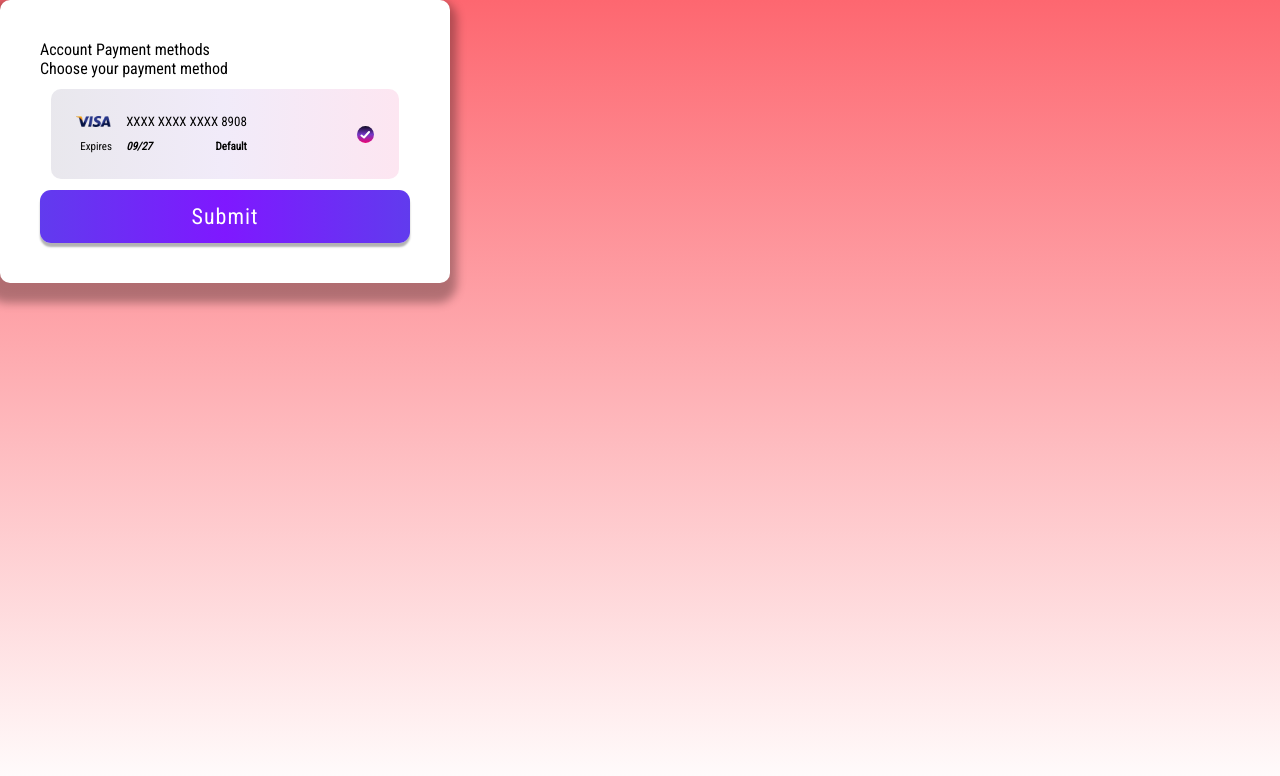
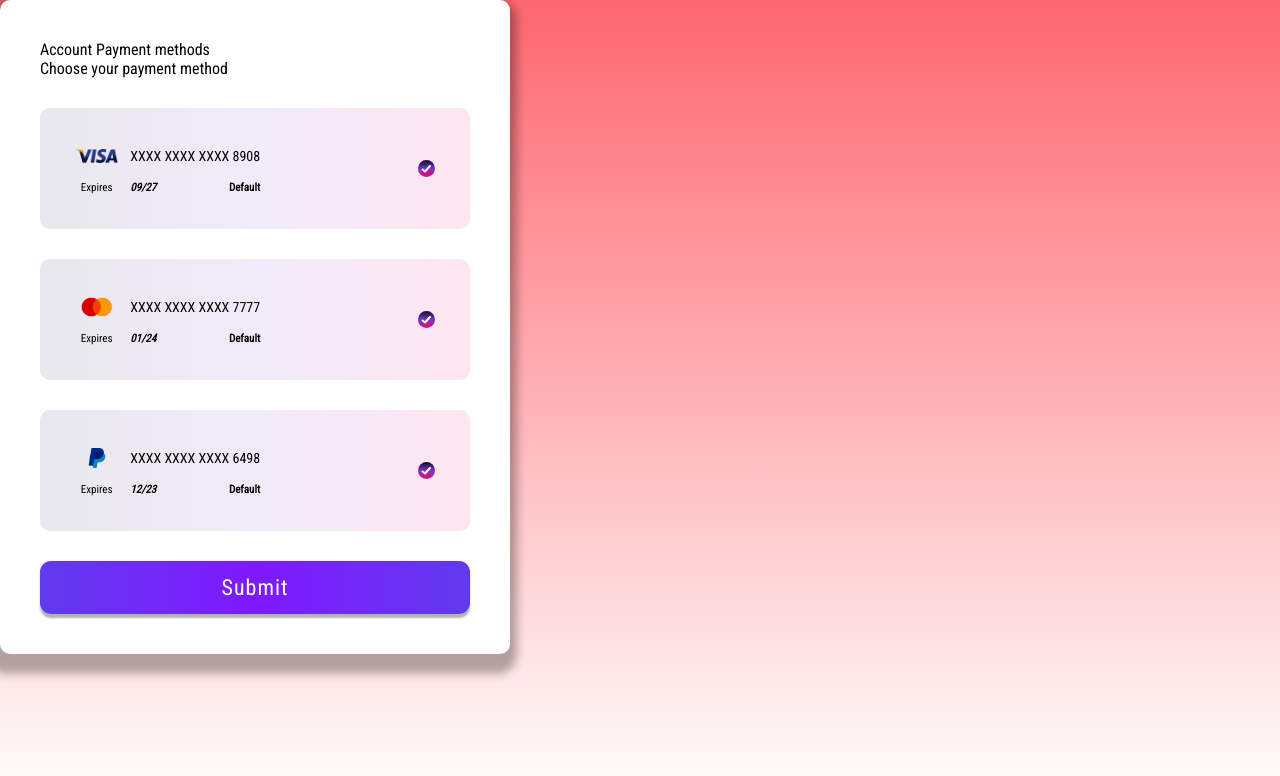
Before and after one commit to toqsukr/PaymentForm, a website built with Vite: page index.html in a window 1280 px wide. Built offline with nearby package versions, Linux system fonts and the light colour scheme.

Commit message:
added 2 cards; updated styles

```diff
--- a/components/card-choose-form/card-choose-form.style.css
+++ b/components/card-choose-form/card-choose-form.style.css
@@ -1,11 +1,18 @@
 #card-choose-form-container {
     display: flex;
     flex-direction: column;
-    max-width: 370px;
+    max-width: 430px;
     padding: 40px;
     background-color: white;
     border-radius: 10px;
     box-shadow: -3px 10px 10px 10px rgba(0, 0, 0, 0.3);
+}
+
+#card-choose-form-cards-section {
+    display: flex;
+    flex-direction: column;
+    gap: 30px;
+    margin: 30px 0 30px 0;
 }
 
 .card-choose-form-card-container {
@@ -14,8 +21,8 @@
     flex-direction: row;
     justify-content: space-between;
     align-items: center;
-    margin: 16px;
-    padding: 20px;
+    margin: 5px;
+    padding: 30px;
     border-radius: 6px;
     background-color: rgb(255, 255, 255);
     z-index: 0;
@@ -39,8 +46,8 @@
 .card-choose-form-card-data {
     display: grid;
     grid-template-columns: 1fr 3fr;
-    grid-template-rows: 1fr 1fr;
-    gap: 10px;
+    grid-template-rows: 2fr 1fr;
+    gap: 12px;
     font-size: 13px;
 }
 
@@ -72,10 +79,32 @@
 }
 
 #card-choose-form-visa-icon {
-    width: 35px;
-    height: 11px;
+    width: 42px;
+    height: 14px;
+    align-self: center;
+    justify-self: center;
+}
+
+#card-choose-form-mastercard-icon {
+    width: 32px;
+    height: 20px;
+    align-self: center;
+    justify-self: center;
+}
+
+#card-choose-form-paypal-icon {
+    width: 20px;
+    height: 20px;
+    justify-self: center;
     align-self: center;
 }
+
+#card-choose-form-card-number {
+    align-self: center;
+    font-size: 14px;
+    font-weight: 500;
+}
+
 button {
     font-family: 'Roboto Condensed';
     font-size: 22px;
--- a/components/card-choose-form/card-choose-form.template.html
+++ b/components/card-choose-form/card-choose-form.template.html
@@ -5,6 +5,7 @@
 <div>
     <span>Choose your payment method</span>
 </div>
+<section id="card-choose-form-cards-section">
     <div class="card-choose-form-card-container">
         <div class="card-choose-form-card-data-container">
             <div class="card-choose-form-card-data">
@@ -12,7 +13,9 @@
                     id="card-choose-form-visa-icon"
                     src="/images/visa.png"
                     alt="" />
-            <span style="font-weight: 500">XXXX XXXX XXXX 8908</span>
+                <span id="card-choose-form-card-number"
+                    >XXXX XXXX XXXX 8908</span
+                >
                 <span
                     style="
                         font-size: 11px;
@@ -22,11 +25,14 @@
                     >Expires</span
                 >
                 <div class="card-choose-form-card-other-data">
-                <span style="font-weight: 600; font-style: italic">09/27</span>
+                    <span style="font-weight: 600; font-style: italic"
+                        >09/27</span
+                    >
                     <span style="font-weight: bold">Default</span>
                 </div>
             </div>
         </div>
+
         <span class="card-choose-form-select-circle">
             <svg
                 id="card-choose-form-select-icon"
@@ -44,5 +50,94 @@
             </svg>
         </span>
     </div>
+    <div class="card-choose-form-card-container">
+        <div class="card-choose-form-card-data-container">
+            <div class="card-choose-form-card-data">
+                <img
+                    id="card-choose-form-mastercard-icon"
+                    src="/images/mastercard.png"
+                    alt="" />
+                <span id="card-choose-form-card-number"
+                    >XXXX XXXX XXXX 7777</span
+                >
+                <span
+                    style="
+                        font-size: 11px;
+                        justify-self: center;
+                        align-self: center;
+                    "
+                    >Expires</span
+                >
+                <div class="card-choose-form-card-other-data">
+                    <span style="font-weight: 600; font-style: italic"
+                        >01/24</span
+                    >
+                    <span style="font-weight: bold">Default</span>
+                </div>
+            </div>
+        </div>
+
+        <span class="card-choose-form-select-circle">
+            <svg
+                id="card-choose-form-select-icon"
+                width="10"
+                height="8"
+                viewBox="0 0 10 8"
+                fill="none"
+                xmlns="http://www.w3.org/2000/svg">
+                <path
+                    d="M1.5 4.5L4 6.5L9 1"
+                    stroke="white"
+                    stroke-width="2"
+                    stroke-linecap="round"
+                    stroke-linejoin="round" />
+            </svg>
+        </span>
+    </div>
+    <div class="card-choose-form-card-container">
+        <div class="card-choose-form-card-data-container">
+            <div class="card-choose-form-card-data">
+                <img
+                    id="card-choose-form-paypal-icon"
+                    src="/images/paypal.png"
+                    alt="" />
+                <span id="card-choose-form-card-number"
+                    >XXXX XXXX XXXX 6498</span
+                >
+                <span
+                    style="
+                        font-size: 11px;
+                        justify-self: center;
+                        align-self: center;
+                    "
+                    >Expires</span
+                >
+                <div class="card-choose-form-card-other-data">
+                    <span style="font-weight: 600; font-style: italic"
+                        >12/23</span
+                    >
+                    <span style="font-weight: bold">Default</span>
+                </div>
+            </div>
+        </div>
+
+        <span class="card-choose-form-select-circle">
+            <svg
+                id="card-choose-form-select-icon"
+                width="10"
+                height="8"
+                viewBox="0 0 10 8"
+                fill="none"
+                xmlns="http://www.w3.org/2000/svg">
+                <path
+                    d="M1.5 4.5L4 6.5L9 1"
+                    stroke="white"
+                    stroke-width="2"
+                    stroke-linecap="round"
+                    stroke-linejoin="round" />
+            </svg>
+        </span>
+    </div>
+</section>
 
 <button>Submit</button>
```
Also changed, not shown: public/images/mastercard.png (added), public/images/paypal.png (added). Lines whose indentation alone changed are shown as unchanged.
